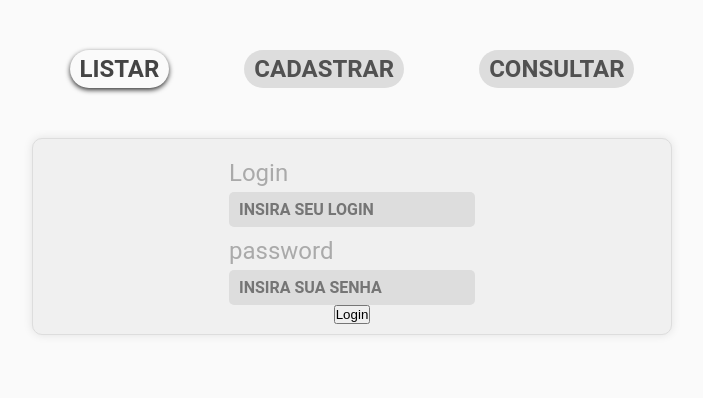
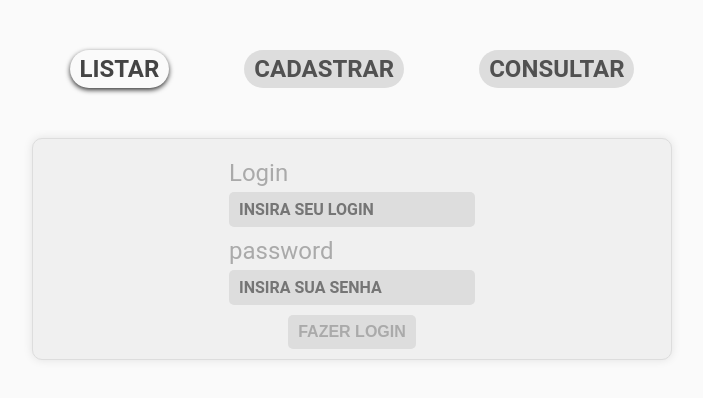
Before and after one commit to FredThiesen/seguranca-faccat-g2, a React (Create React App) app: page / in a window 1280 px wide. Shown: the top 398 px of the page, without its empty margins (288-991 px from the left). Built offline with nearby package versions, Linux system fonts and the light colour scheme.

Commit message:
login component, loading component

```diff
--- a/src/App.tsx
+++ b/src/App.tsx
@@ -18,33 +18,36 @@ const App = () => {
 	const [selectedTab, setSelectedTab] = useState<
 		"listar" | "consultar" | "cadastrar"
 	>("listar")
+	const [loading, setLoading] = useState(false)
 
 	const handleLogin = async (login: string, senha: string) => {
+		setLoading(true)
 		const user = await getAuthentication({ login, senha })
 		setUser(user)
+		setLoading(false)
 	}
 
 	const renderListar = () => {
 		if (!user) return null
 		if (selectedTab !== "listar") return null
-		return <Listar />
+		return <Listar loading={loading} />
 	}
 	const renderConsultar = () => {
 		if (!user) return null
 		if (selectedTab !== "consultar") return null
 
-		return <Consultar />
+		return <Consultar loading={loading} />
 	}
 	const renderCadastrar = () => {
 		if (!user) return null
 		if (selectedTab !== "cadastrar") return null
 
-		return <Cadastrar />
+		return <Cadastrar loading={loading} />
 	}
 
 	const renderLogin = () => {
-		// if (user) return null
-		return <Login onLogin={handleLogin} />
+		if (user) return null
+		return <Login onLogin={handleLogin} loading={loading} />
 	}
 
 	return (
--- /dev/null
+++ b/src/components/Button/index.tsx
@@ -0,0 +1,12 @@
+import React from "react"
+import { StyledButton } from "./styles"
+
+interface ButtonProps {
+	onClick: () => void
+	disabled?: boolean
+	title: string
+}
+
+export const Button = (props: ButtonProps) => {
+	return <StyledButton {...props}>{props.title}</StyledButton>
+}
--- /dev/null
+++ b/src/components/Button/styles.ts
@@ -0,0 +1,29 @@
+import styled from "styled-components"
+
+export const StyledButton = styled.button`
+	margin-top: 10px;
+	//remove native button style
+	display: flex;
+	align-items: center;
+	justify-content: center;
+	border: none;
+	background: #ddd;
+	cursor: pointer;
+	outline: none;
+	height: 100%;
+
+	font-weight: bold;
+	color: #aaa;
+	text-transform: uppercase;
+	font-size: 1rem;
+	padding-right: 10px;
+	padding-left: 10px;
+	padding-top: 8px;
+	padding-bottom: 8px;
+	border-radius: 5px;
+
+	&:hover {
+		background: #fff;
+		transition: 0.2s ease-in-out;
+	}
+`
--- /dev/null
+++ b/src/components/Loading/index.tsx
@@ -0,0 +1,6 @@
+import React from "react"
+import { ActivityIndicator } from "./styles"
+
+export const Loading = () => {
+	return <ActivityIndicator />
+}
--- /dev/null
+++ b/src/components/Loading/styles.ts
@@ -0,0 +1,23 @@
+import styled from "styled-components"
+
+export const ActivityIndicator = styled.div`
+	//loading indicator with infinite animation
+	opacity: 0.5;
+	display: block;
+	width: 64px;
+	height: 64px;
+	margin: 60px;
+	border-radius: 50%;
+	border: 6px solid transparent;
+	border-top: 6px solid #000;
+	animation: spin 1s linear infinite;
+
+	@keyframes spin {
+		0% {
+			transform: rotate(0deg);
+		}
+		100% {
+			transform: rotate(360deg);
+		}
+	}
+`
--- a/src/components/TabSelector/styles.ts
+++ b/src/components/TabSelector/styles.ts
@@ -13,7 +13,8 @@ interface WrapperTabProps {
 }
 
 export const WrapperTab = styled.button<WrapperTabProps>`
-	//remove native style from button element
+	align-items: center;
+	justify-content: center;
 	border: none;
 	background: none;
 	cursor: pointer;
--- a/src/components/TextInput/index.tsx
+++ b/src/components/TextInput/index.tsx
@@ -11,20 +11,14 @@ interface TextInputProps {
 }
 
 export const TextInput = (props: TextInputProps) => {
-	const { type, value, onChange, placeholder, label, maxLength } = props
+	const { onChange, label } = props
 	const handleChange = (e: React.ChangeEvent<HTMLInputElement>) => {
 		onChange(e.target.value)
 	}
 	return (
 		<Wrapper>
 			<Label>{label}</Label>
-			<Input
-				type={type}
-				value={value}
-				onChange={handleChange}
-				placeholder={placeholder}
-				maxLength={maxLength}
-			/>
+			<Input {...props} onChange={handleChange} />
 		</Wrapper>
 	)
 }
--- a/src/pages/cadastrar/index.tsx
+++ b/src/pages/cadastrar/index.tsx
@@ -1,8 +1,14 @@
 import React, { useState } from "react"
+import { Loading } from "../../components/Loading"
 import { TextInput } from "../../components/TextInput"
 import { Wrapper } from "./styles"
 
-export const Cadastrar = () => {
+interface CadatrarProps {
+	loading: boolean
+}
+
+export const Cadastrar = (props: CadatrarProps) => {
+	const { loading } = props
 	const [nome, setNome] = useState("")
 	const [email, setEmail] = useState("")
 	const [telefone, setTelefone] = useState("")
@@ -57,6 +63,10 @@ export const Cadastrar = () => {
 		)
 	}
 
+	if (loading) {
+		return <Loading />
+	}
+
 	return (
 		<Wrapper>
 			{renderCpfInput()}
--- a/src/pages/consultar/index.tsx
+++ b/src/pages/consultar/index.tsx
@@ -1,8 +1,14 @@
 import React, { useState } from "react"
+import { Loading } from "../../components/Loading"
 import { TextInput } from "../../components/TextInput"
 import { Wrapper } from "./styles"
 
-export const Consultar = () => {
+interface ConsultarProps {
+	loading: boolean
+}
+
+export const Consultar = (props: ConsultarProps) => {
+	const { loading } = props
 	const [nome, setNome] = useState("")
 	const [email, setEmail] = useState("")
 	const [telefone, setTelefone] = useState("")
@@ -57,6 +63,10 @@ export const Consultar = () => {
 		)
 	}
 
+	if (loading) {
+		return <Loading />
+	}
+
 	return (
 		<Wrapper>
 			{renderCpfInput()}
--- a/src/pages/listar/index.tsx
+++ b/src/pages/listar/index.tsx
@@ -1,5 +1,20 @@
 import React from "react"
+import { Loading } from "../../components/Loading"
+import { Wrapper } from "./styles"
 
-export const Listar = () => {
-	return <div>listar</div>
+interface ListarProps {
+	loading: boolean
 }
+
+export const Listar = (props: ListarProps) => {
+	const { loading } = props
+
+	if (loading) {
+		return <Loading />
+	}
+	return (
+		<Wrapper>
+			<div>listar</div>
+		</Wrapper>
+	)
+}
--- a/src/pages/login/index.tsx
+++ b/src/pages/login/index.tsx
@@ -1,15 +1,22 @@
 import React, { useState } from "react"
+import { Button } from "../../components/Button"
+import { Loading } from "../../components/Loading"
 import { TextInput } from "../../components/TextInput"
 import { Wrapper } from "./styles"
 
 interface LoginProps {
 	onLogin: (username: string, password: string) => void
+	loading: boolean
 }
 
 export const Login = (props: LoginProps) => {
-	const { onLogin } = props
+	const { onLogin, loading } = props
 	const [login, setLogin] = useState("")
 	const [password, setPassword] = useState("")
+
+	if (loading) {
+		return <Loading />
+	}
 
 	return (
 		<Wrapper>
@@ -27,7 +34,10 @@ export const Login = (props: LoginProps) => {
 				value={password}
 				type={"text"}
 			/>
-			<button onClick={() => onLogin(login, password)}>Login</button>
+			<Button
+				onClick={() => onLogin(login, password)}
+				title="Fazer login"
+			/>
 		</Wrapper>
 	)
 }
--- a/src/services/authentication.ts
+++ b/src/services/authentication.ts
@@ -1,4 +1,4 @@
-import axios, { AxiosPromise, AxiosResponse } from "axios"
+import axios from "axios"
 
 const url = "https://api-g2-faccat.herokuapp.com/login"
 
@@ -7,12 +7,8 @@ interface UserLogin {
 	senha: string
 }
 
-interface UserResponse {
-	token: string
+export const getAuthentication = async (data: UserLogin) => {
+	const response = await axios.post(url, data)
+	console.log(response)
+	return response.data
 }
-
-export const getAuthentication = async (data: UserLogin): Promise<any> => {
-	const response = axios.post(url, data)
-	console.log(response)
-	return response
-}
```
